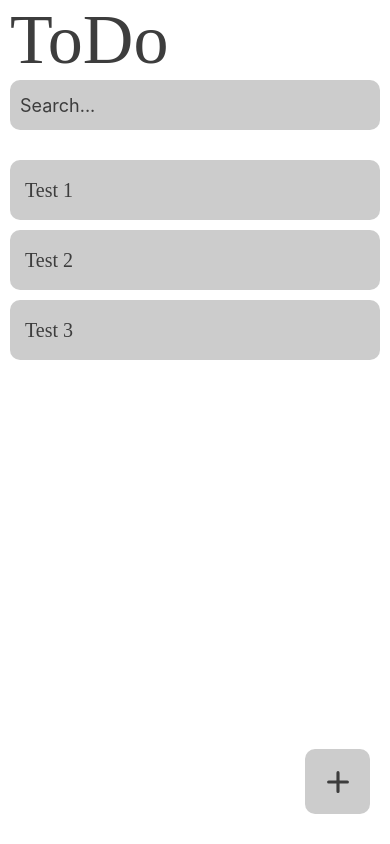
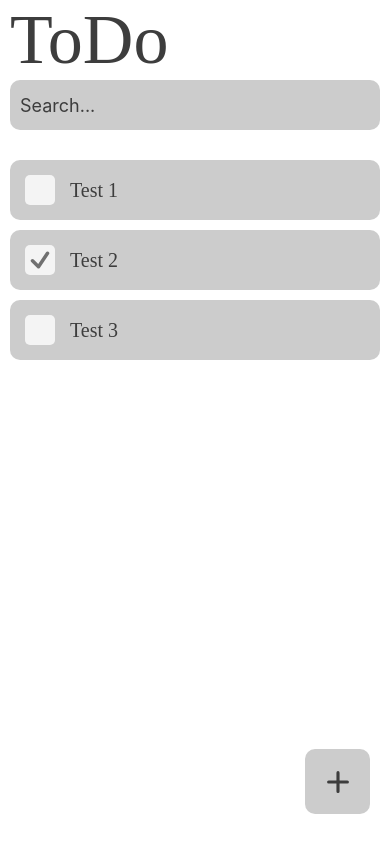
Before and after one commit to KMC1195/react-native-todo, a React Native app: screen /HomeScreen in a window 390 px wide. Built offline with nearby package versions, Linux system fonts and the light colour scheme.

Commit message:
Adding checkbox component as marking projects as completed or not

```diff
--- /dev/null
+++ b/src/components/Checkbox.tsx
@@ -0,0 +1,49 @@
+import {StyleSheet, Text, View, useColorScheme, ViewStyle} from 'react-native';
+import React from 'react';
+import {CheckIcon} from 'react-native-heroicons/outline';
+import {colors} from '../theme/colors';
+import {GestureResponderEvent} from 'react-native';
+import {Gesture, GestureDetector} from 'react-native-gesture-handler';
+import {runOnJS} from 'react-native-reanimated';
+
+interface Props {
+  value: boolean;
+  style?: ViewStyle;
+  onChanged: () => void;
+}
+
+export default function Checkbox({value, onChanged, style}: Props) {
+  const isDarkMode = useColorScheme() === 'dark';
+
+  const tap = Gesture.Tap().onEnd(() => {
+    runOnJS(onChanged)();
+  });
+
+  return (
+    <GestureDetector gesture={tap}>
+      <View
+        style={[
+          styles.container,
+          {backgroundColor: isDarkMode ? colors.middleGray : colors.lightGray},
+          style,
+        ]}>
+        {value && (
+          <CheckIcon
+            color={isDarkMode ? 'white' : '#707070'}
+            strokeWidth={3.5}
+          />
+        )}
+      </View>
+    </GestureDetector>
+  );
+}
+
+const styles = StyleSheet.create({
+  container: {
+    width: 30,
+    height: 30,
+    borderRadius: 10,
+    justifyContent: 'center',
+    alignItems: 'center',
+  },
+});
--- a/src/components/ListTile.tsx
+++ b/src/components/ListTile.tsx
@@ -17,6 +17,7 @@ import {TrashIcon} from 'react-native-heroicons/outline';
 import StyledText from './StyledText';
 import {TodosContext} from '../store/todos_context';
 import {NavigationProp} from '@react-navigation/native';
+import Checkbox from './Checkbox';
 
 interface Props {
   navigation: NavigationProp<any, any>;
@@ -84,6 +85,14 @@ export default function ListTile({navigation, project}: Props) {
                 : colors.lightGray,
             },
           ]}>
+          <Checkbox
+            value={project.completed}
+            style={{
+              backgroundColor: isDarkMode ? '#606060' : '#f4f4f4',
+              borderRadius: 5,
+            }}
+            onChanged={() => todos.toggleProjectCompletion(project.id)}
+          />
           <StyledText styles={{fontFamily: 'Poppins-SemiBold'}}>
             {project.name}
           </StyledText>
@@ -97,6 +106,8 @@ const styles = StyleSheet.create({
   container: {
     paddingHorizontal: 15,
     borderRadius: 10,
-    justifyContent: 'center',
+    alignItems: 'center',
+    flexDirection: 'row',
+    gap: 15,
   },
 });
--- a/src/screens/ProjectsDetailsScreen.tsx
+++ b/src/screens/ProjectsDetailsScreen.tsx
@@ -3,14 +3,16 @@ import {
   SafeAreaView,
   useColorScheme,
   ScrollView,
+  View,
 } from 'react-native';
-import React, {useContext} from 'react';
+import React, {useContext, useState} from 'react';
 import {NavigationProp, RouteProp} from '@react-navigation/native';
 import {TodosContext} from '../store/todos_context';
 import {colors} from '../theme/colors';
 import Header from '../components/Header';
 import StyledText from '../components/StyledText';
 import MyButton from '../components/MyButton';
+import Checkbox from '../components/Checkbox';
 
 interface Props {
   route: RouteProp<any, any>;
@@ -48,6 +50,22 @@ export default function ProjectsDetailsScreen({route, navigation}: Props) {
       <ScrollView style={{paddingHorizontal: 10}}>
         <StyledText>{project.description}</StyledText>
         <StyledText>{`${formatDate(project.datetime)}`}</StyledText>
+
+        <View
+          style={{
+            justifyContent: 'space-between',
+            flexDirection: 'row',
+            marginTop: 10,
+          }}>
+          <StyledText styles={{fontFamily: 'Poppins-SemiBold'}}>
+            Completed
+          </StyledText>
+          <Checkbox
+            value={project.completed}
+            onChanged={() => todos.toggleProjectCompletion(project.id)}
+          />
+        </View>
+
         <MyButton
           containerStyles={{
             marginTop: 20,
--- a/src/store/todos_context.tsx
+++ b/src/store/todos_context.tsx
@@ -17,6 +17,7 @@ export const TodosContext = createContext({
     },
   ],
   deleteProject: (projectId: number) => {},
+  toggleProjectCompletion: (projectId: number) => {},
   addProject: (newProject: Project) => {},
 });
 
@@ -39,7 +40,7 @@ export default function TodosContextProvder({children}: Props) {
     {
       name: 'Test 2',
       description: 'Desc',
-      completed: false,
+      completed: true,
       datetime: new Date(),
       id: 1,
       tasks: [],
@@ -67,10 +68,22 @@ export default function TodosContextProvder({children}: Props) {
     setItems(temporaryItems);
   }
 
+  function toggleProjectCompletion(projectId: number) {
+    const projectIndex = items.findIndex(el => el.id === projectId);
+    const updatedItems = items.map((item, index) =>
+      index === projectIndex
+        ? {...item, completed: !items[index].completed}
+        : item,
+    );
+
+    setItems(updatedItems);
+  }
+
   const valueObject = {
-    items: items,
+    items,
     deleteProject,
     addProject,
+    toggleProjectCompletion,
   };
   return (
     <TodosContext.Provider value={valueObject}>
```
